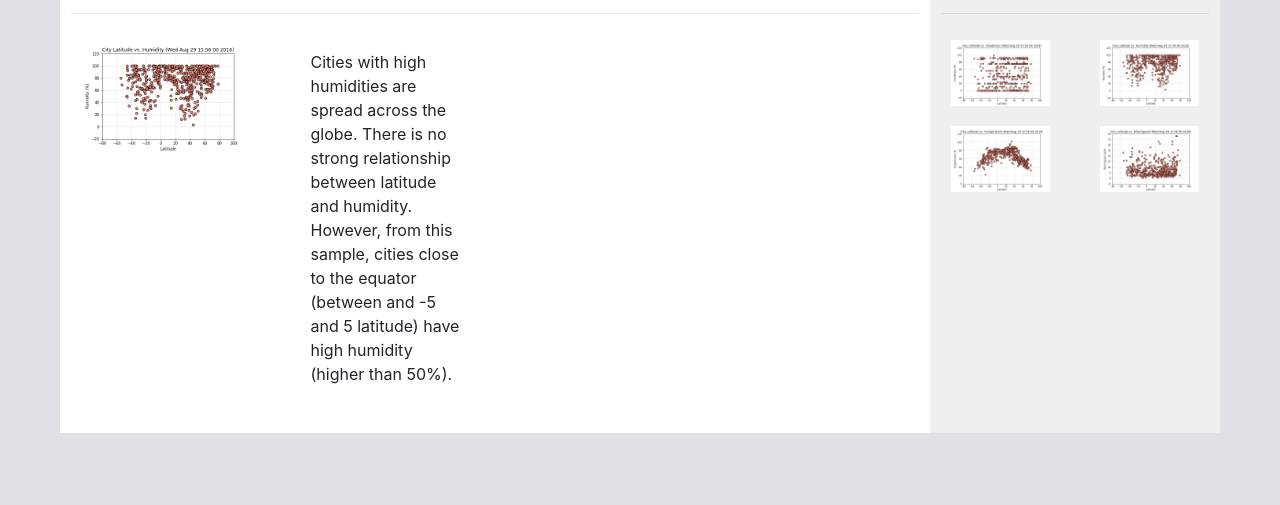
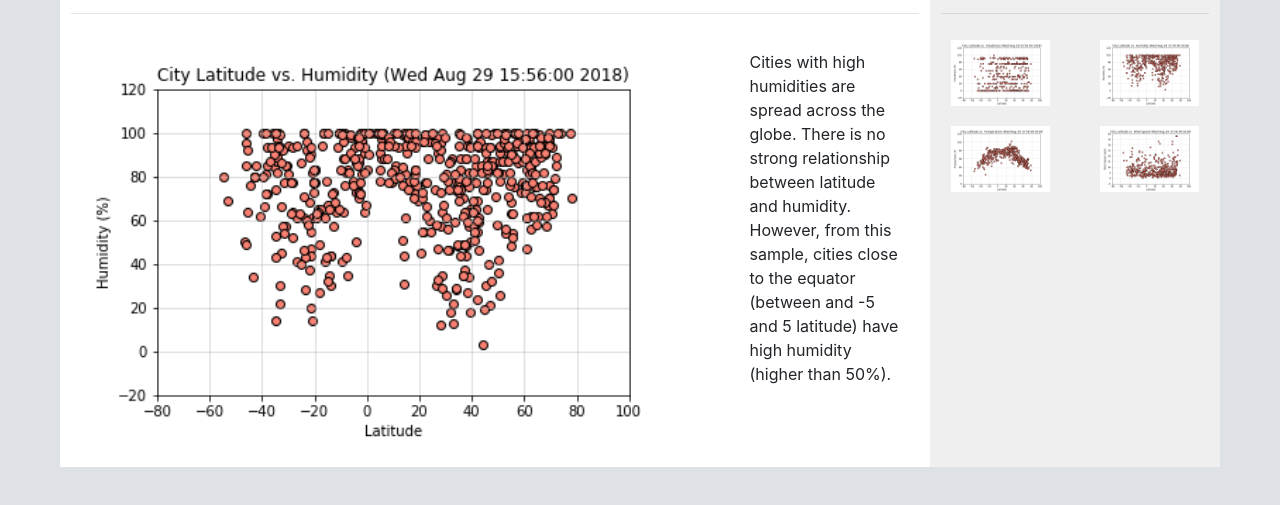
Before and after one commit to hlinn1/webviz, a plain HTML site: page humidity.html in a window 1280 px wide. Shown: the part 247-752 px from the top of the page. Drawn offline with nearby package versions, Linux system fonts and the light colour scheme.

Commit message:
size adjustments

```diff
--- a/humidity.html
+++ b/humidity.html
@@ -57,7 +57,7 @@
                     </div>
 
                     <div class="row">
-                        <div class="col-sm-12 col-md-12 col-lg-3" id="summary-img">
+                        <div class="col-sm-12 col-md-12 col-lg-9" id="summary-img">
                             <img src="Plots/og-humidity.png" width=400px alt="Latitude vs Humidity Chart"/>
                         </div>
                         <div class="col-sm-12 col-md-12 col-lg-3">
```
